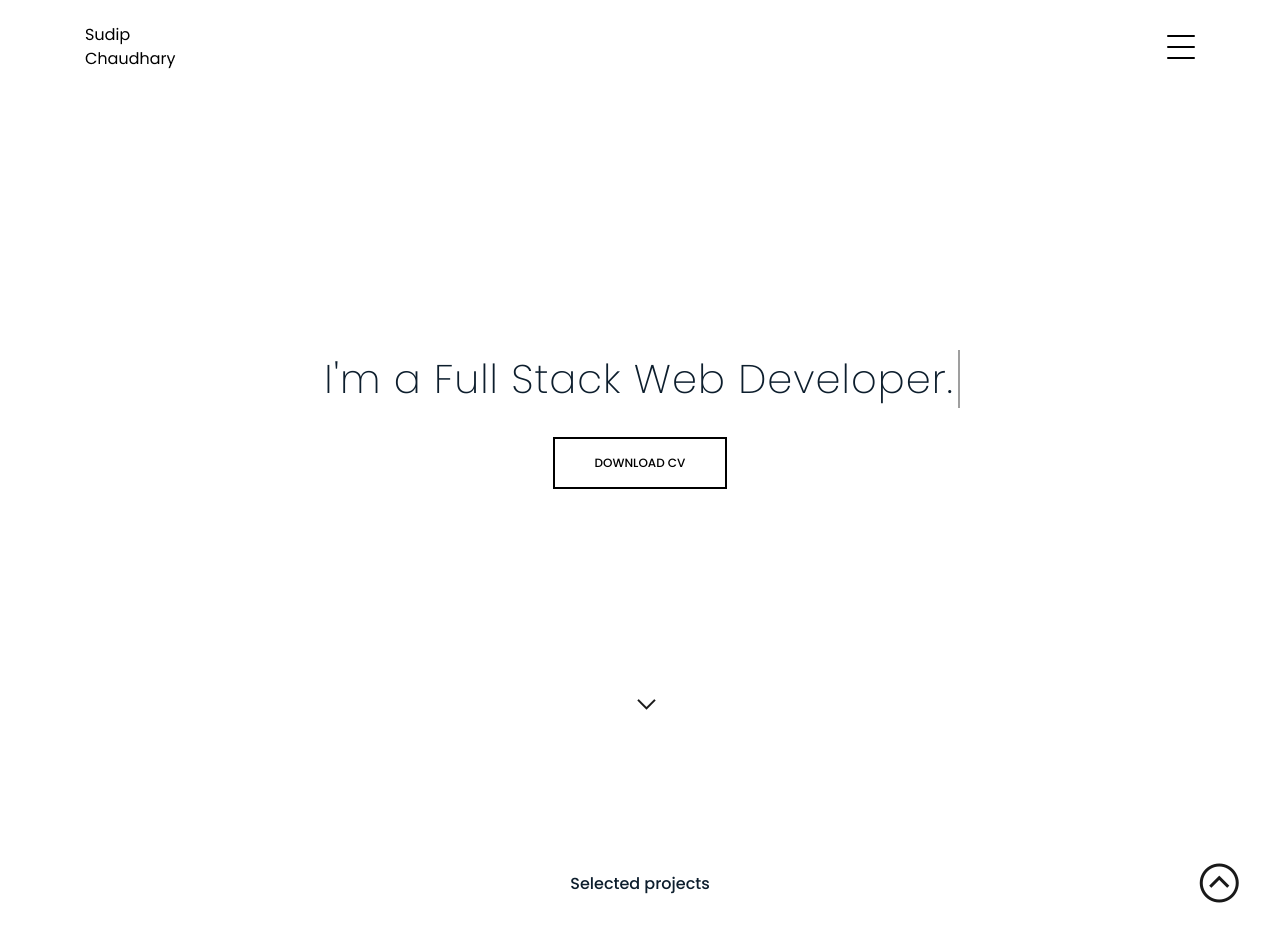
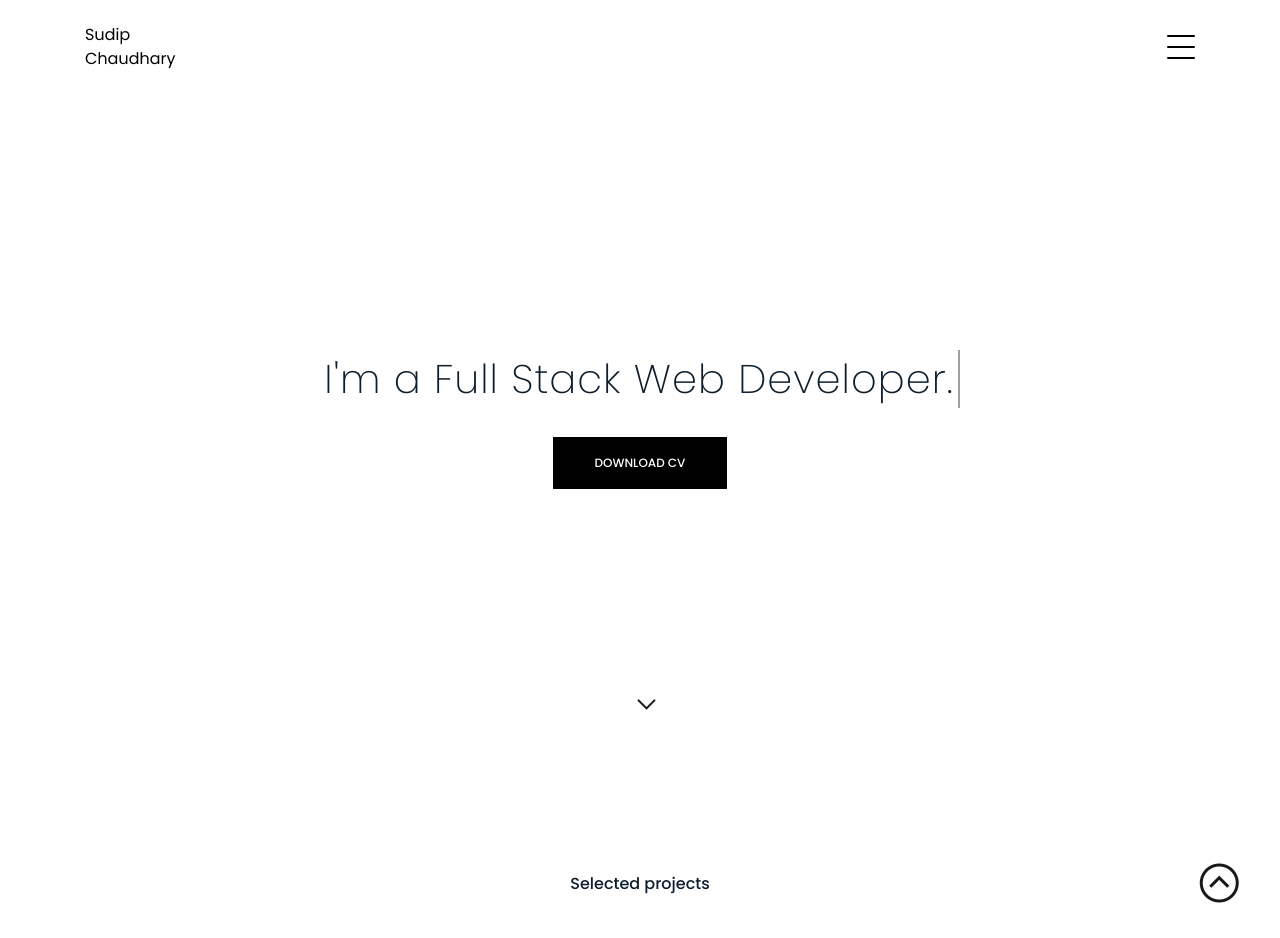
Before and after one commit to Heyimsudip/portfolio-website, a plain HTML site: page index.html in a window 1280 px wide. Shown: the top 938 px of the page. Drawn offline with Linux system fonts and the light colour scheme.

Commit message:
btn change ok

```diff
--- a/css/style.css
+++ b/css/style.css
@@ -187,8 +187,8 @@ h6,
   padding: 15px 40px;
   font-size: 12px;
   text-transform: uppercase;
-  background-color: white;
-  color: #000;
+  background: #000;
+  color: #fff;
   transition: .2s all ease;
   font-weight: 500;
 }
@@ -200,9 +200,9 @@ h6,
 }
 
 .readmore:hover {
-  color: #fff;
+  color: #000;
   text-decoration: none;
-  background: #000;
+  background: #fff;
 }
 
 .testimonial-carousel .owl-dots {
```
